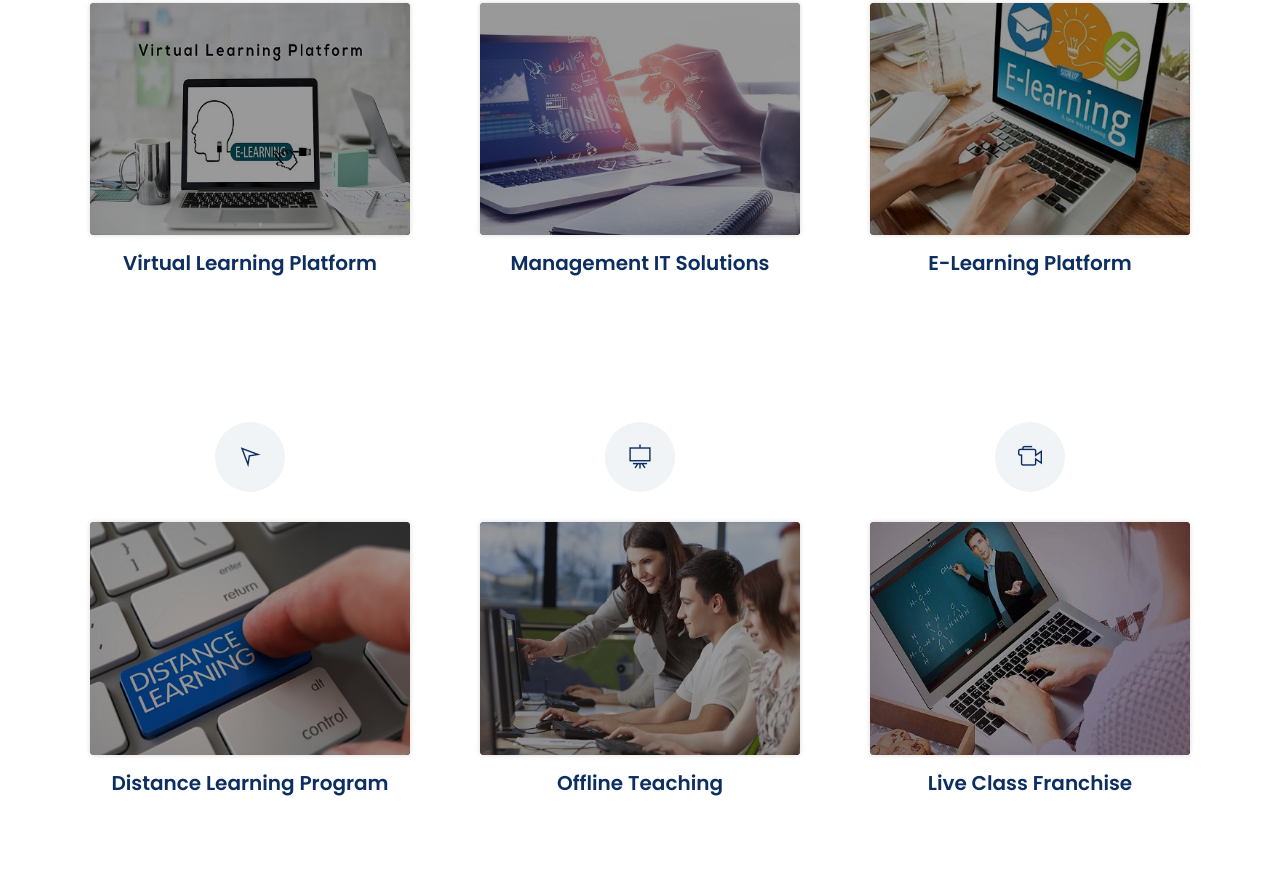
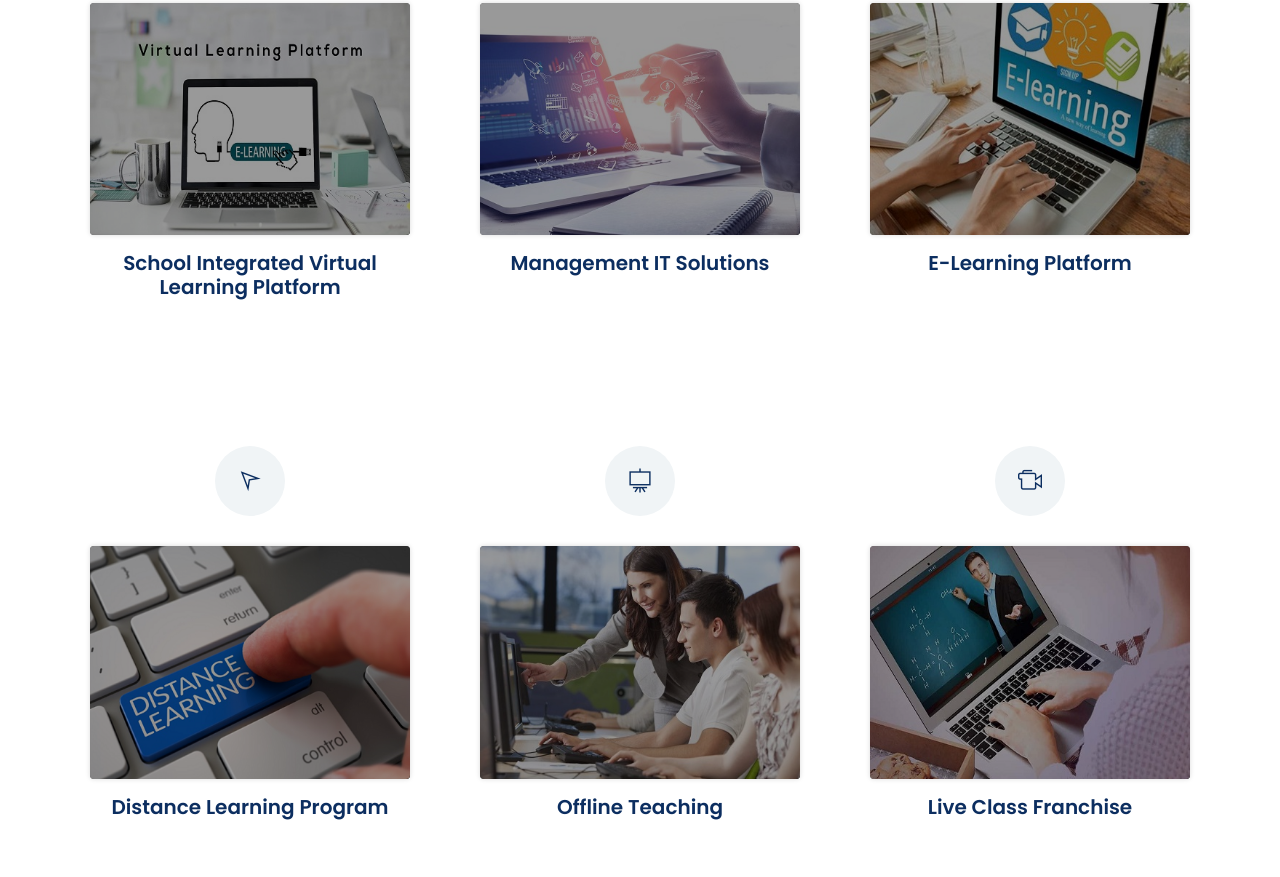
Before and after one commit to rairitesh123/ProjectPrashnottar, a plain HTML site: page index.html in a window 1280 px wide. Shown: the part 1252-2129 px from the top of the page. Drawn offline with Linux system fonts and the light colour scheme.

Commit message:
Update index.html

```diff
--- a/index.html
+++ b/index.html
@@ -145,7 +145,7 @@ de nation’.</p>
   <a href="virtual-learning-platform.html" target="_blank"></a>
 </figure>
 
-<a href="virtual-learning-platform.html" target="_blank"><h4>Virtual Learning Platform</h4></a>
+<a href="virtual-learning-platform.html" target="_blank"><h4>School Integrated Virtual Learning Platform</h4></a>
                         </div>
                     </div>
                 </div>
```
